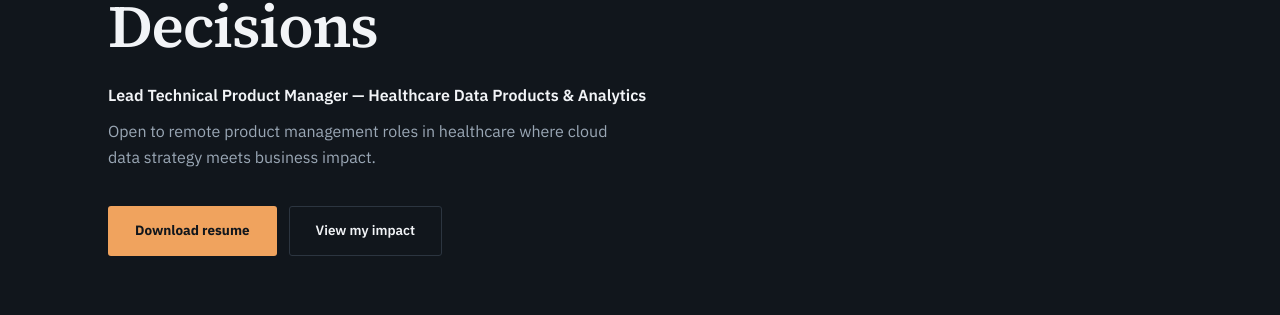
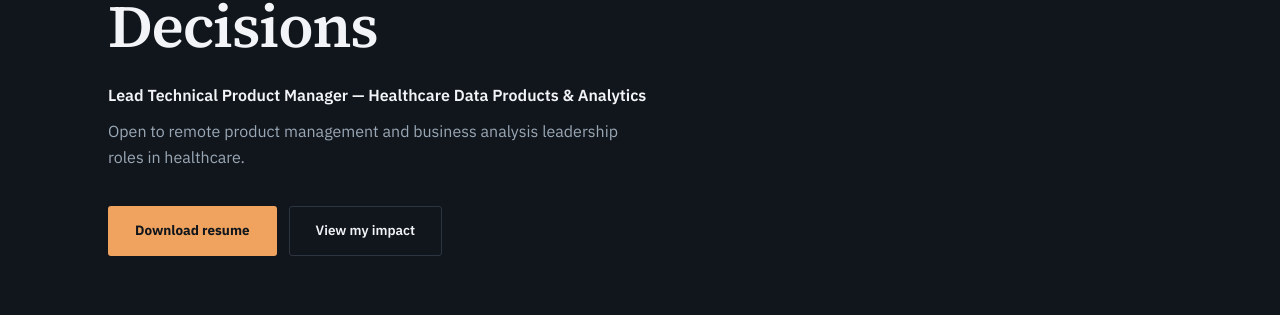
Before and after one commit to christanfranklin7-lab/Portfolio, a Jekyll site: the page built from index.html, in a window 1280 px wide and 900 px high. Shown: the part 421-736 px from the top of the window. Built offline with Jekyll 4.4.1, drawn with Linux system fonts in a browser that asks for light colours; some of the changed text lies outside the part shown.

Commit message:
Add files via upload

```diff
--- a/_data/profile.yml
+++ b/_data/profile.yml
@@ -26,8 +26,8 @@ about: >-
   de-identified transition of care data for readmission patterns.
 
 seeking: >-
-  Open to remote product management roles in healthcare where cloud data strategy
-  meets business impact.
+  Open to remote product management and business analysis leadership roles in
+  healthcare.
 
 value_props:
   - title: Data Product Roadmaps
```
